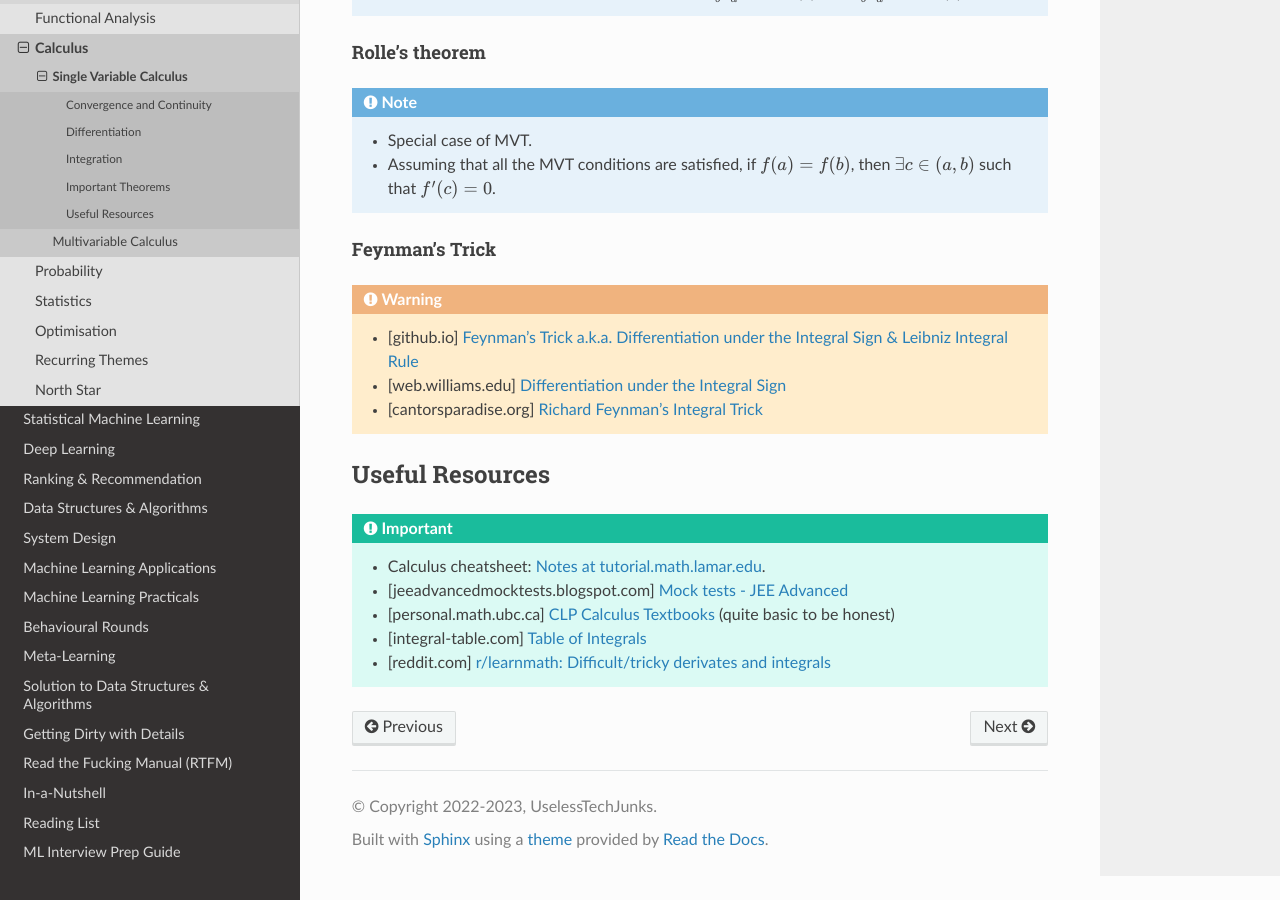
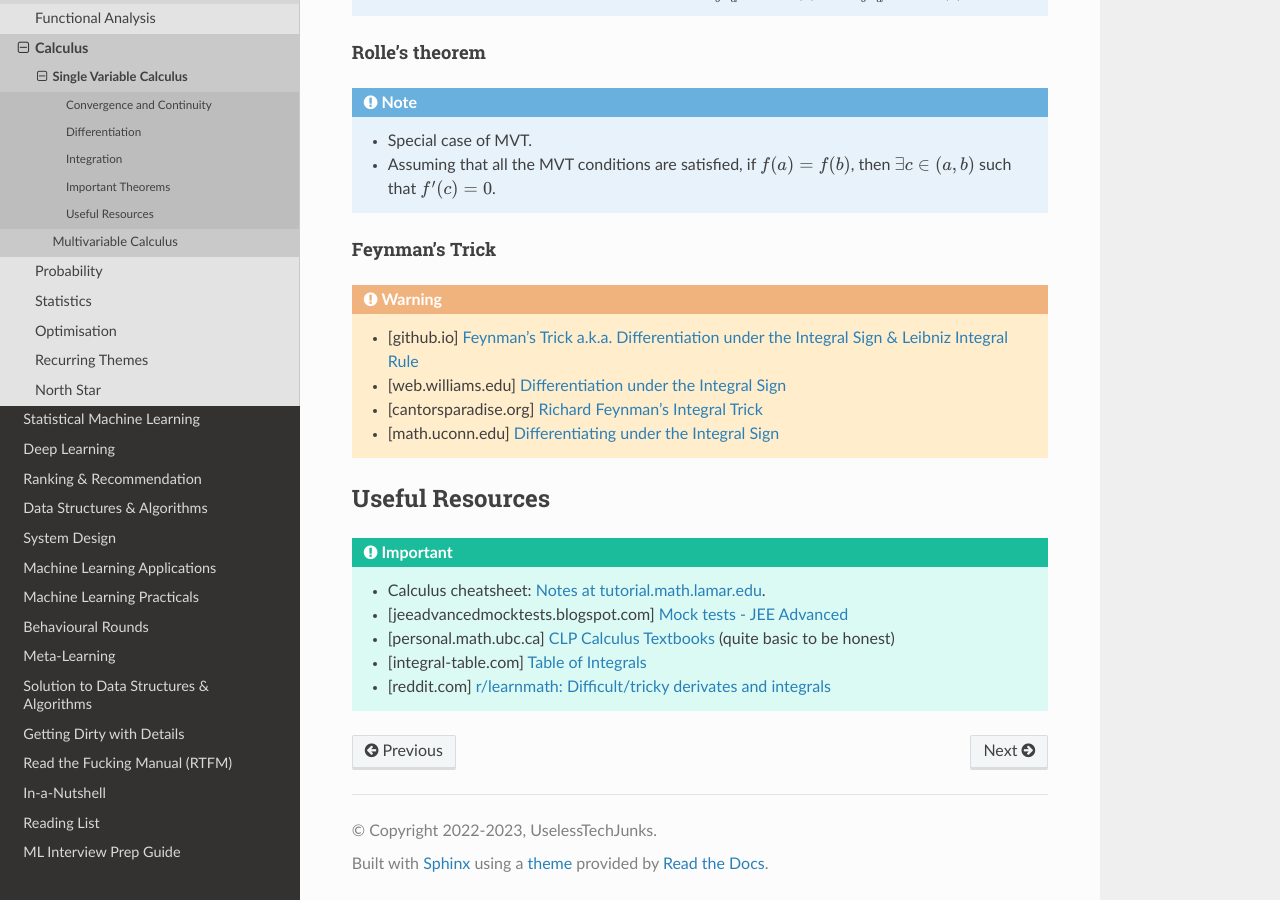
Before and after one commit to uselesstechjunks/leetcode, a Sphinx documentation site: the page built from docs/source/math/calc3/calc1.rst, in a window 1280 px wide and 900 px high, scrolled down 11045 px. Built offline with Sphinx 7.4.7 and the Read the Docs theme 3.1.0, drawn with Linux system fonts in a browser that asks for light colours.

Commit message:
Update calc1.rst (#372)

```diff
--- a/docs/source/math/calc3/calc1.rst
+++ b/docs/source/math/calc3/calc1.rst
@@ -363,6 +363,7 @@ Feynman's Trick
 	* [github.io] `Feynman's Trick a.k.a. Differentiation under the Integral Sign & Leibniz Integral Rule <https://zackyzz.github.io/feynman.html>`_
 	* [web.williams.edu] `Differentiation under the Integral Sign <https://web.williams.edu/Mathematics/lg5/Feynman.pdf>`_
 	* [cantorsparadise.org] `Richard Feynman’s Integral Trick <https://www.cantorsparadise.org/richard-feynmans-integral-trick-e7afae85e25c/>`_
+	* [math.uconn.edu] `Differentiating under the Integral Sign <https://kconrad.math.uconn.edu/blurbs/analysis/diffunderint.pdf>`_
 
 ****************************************************************
 Useful Resources
```
